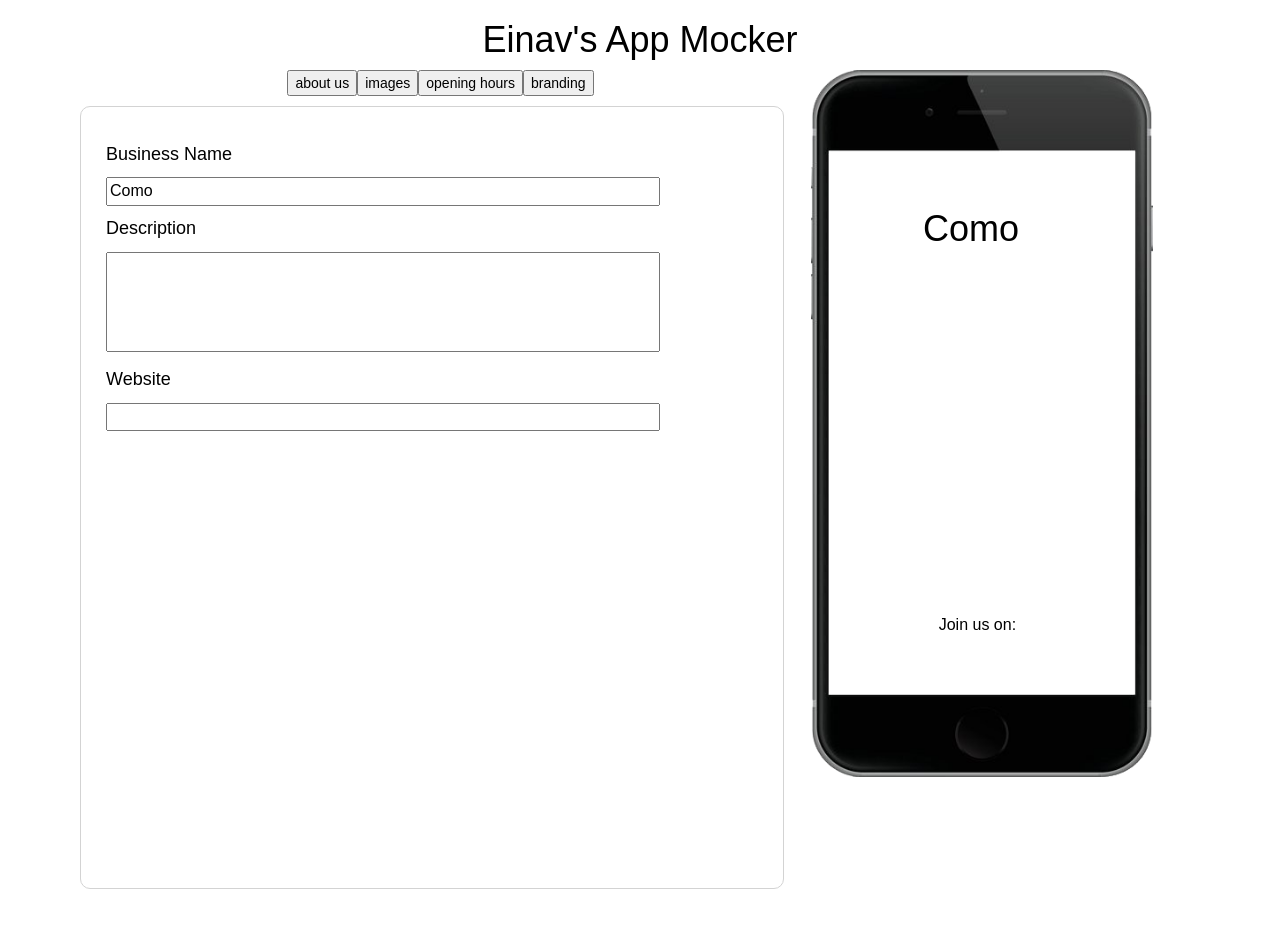
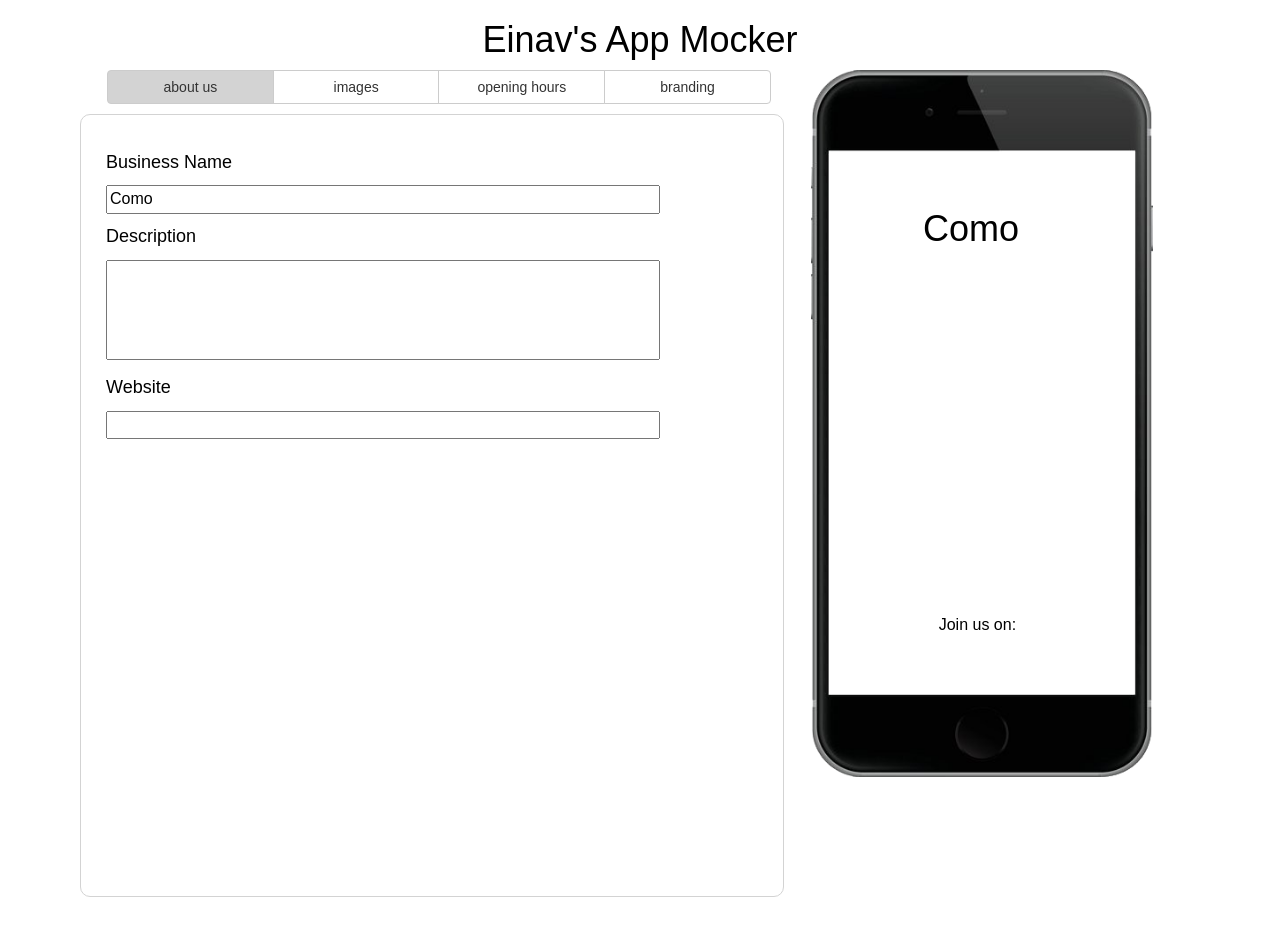
Before and after one commit to nushicoco/AppMocks, a React (Create React App) app in the folder client/: page / in a window 1280 px wide. Shown: the top 936 px of the page. Built offline with nearby package versions, Linux system fonts and the light colour scheme.

Commit message:
navigation style

```diff
--- a/client/src/App.js
+++ b/client/src/App.js
@@ -59,7 +59,9 @@ class App extends Component {
         <div className="container">
           <div className="right-panel">
             <div className="navigation">
-              <Navigator tabs={this.state.tabs} clickHandle={this.updateState.bind(this,"currentTab")} ></Navigator>
+              <Navigator tabs={this.state.tabs}
+                         currentTab={this.state.currentTab.name}
+                         clickHandle={this.updateState.bind(this,"currentTab")} ></Navigator>
             </div>
             <div className="main-pane">{this.renderComponent(this.state.currentTab.mainComponent)(this.state)}</div>
             </div>
--- a/client/src/components/navigator/index.js
+++ b/client/src/components/navigator/index.js
@@ -1,12 +1,20 @@
 import React, { Component } from 'react'
+
+import { Button, ButtonGroup } from 'react-bootstrap'
 
 import './navigator.css'
 
 export default class Navigator extends Component {
   render() {
-    return ( <div>
-      { this.props.tabs.map((tab) => <button key={tab.name} onClick={() => this.props.clickHandle(tab)}>{tab.name}</button>)}
-      </div>
+    return ( <ButtonGroup>
+      { this.props.tabs.map((tab) =>
+        ( <Button className={`nav-btn ${this.props.currentTab === tab.name ? 'tab-active' : 'tab-not-active'}`}
+                 key={tab.name}
+                 onClick={() => this.props.clickHandle(tab)}>
+            {tab.name}
+          </Button>)
+      )}
+    </ButtonGroup>
     )
   }
 }
--- a/client/src/components/navigator/navigator.css
+++ b/client/src/components/navigator/navigator.css
@@ -0,0 +1,14 @@
+.nav-btn{
+    width: 25%;
+    white-space: normal;
+}
+
+.tab-active{
+    background-color: lightgrey;
+}
+
+.btn-group{
+    width: 90%;
+    display: flex;
+    margin: 0 5% 0;
+}
--- a/client/src/components/openingHours/openingHours.css
+++ b/client/src/components/openingHours/openingHours.css
@@ -23,6 +23,7 @@ label {
 .btn-add {
     /*background-color: pink;*/
     padding: 8px 30px;
+    margin: 10%;
 }
 .button-container {
     text-align : center;
```
